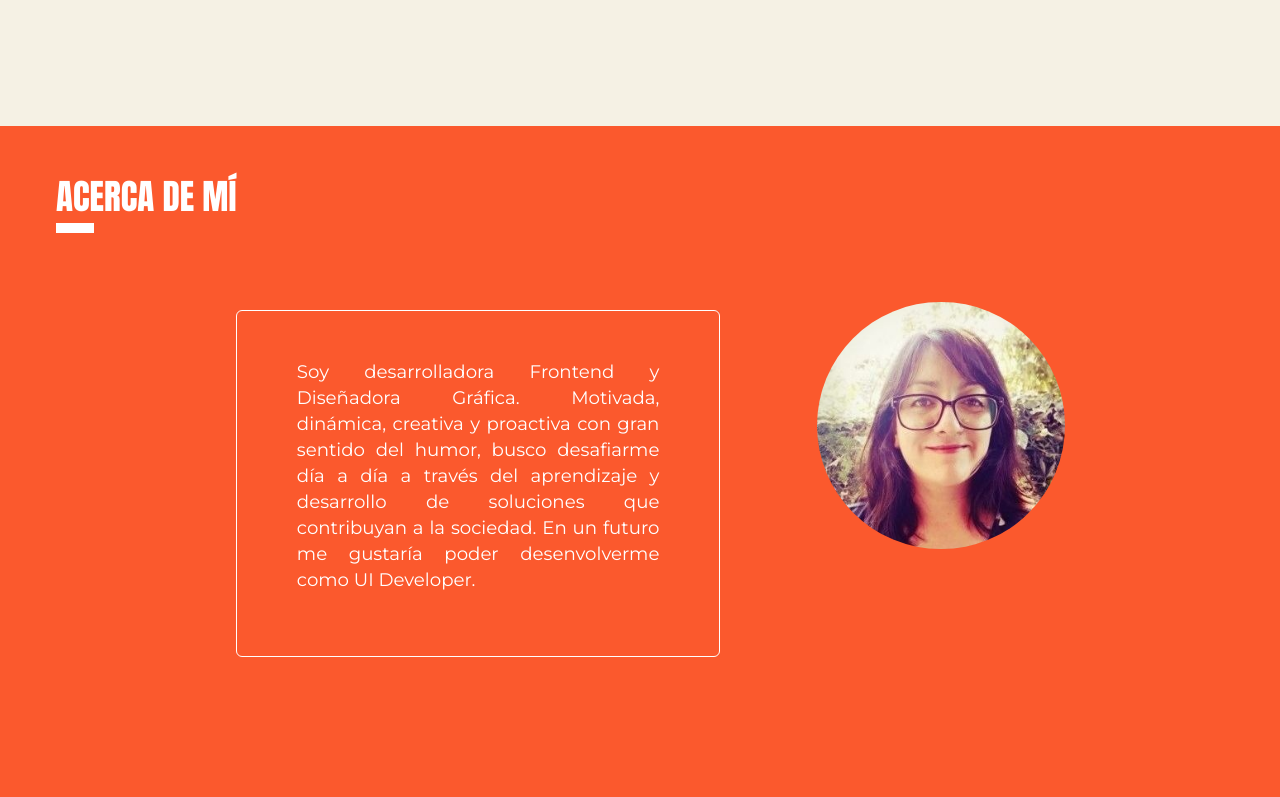
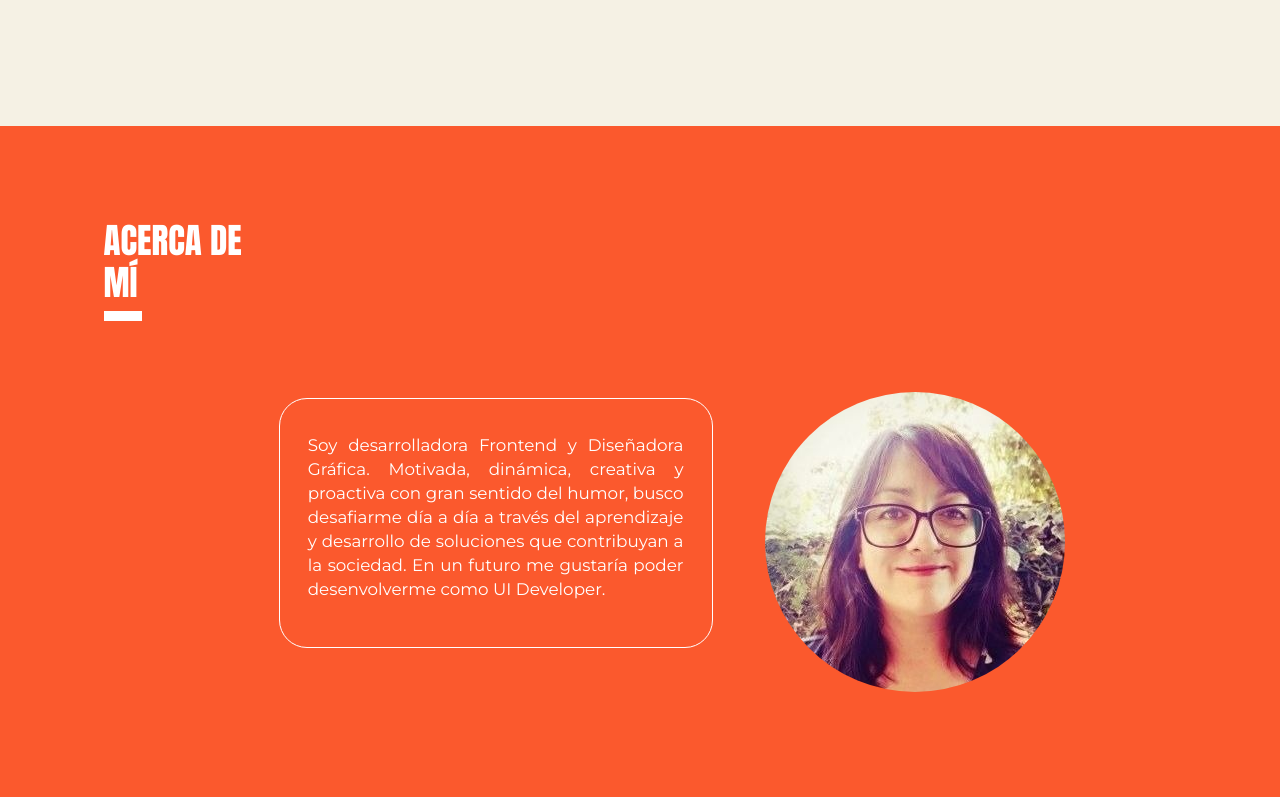
Before and after one commit to adolivaresl/adolivaresl.github.io, a plain HTML site: page index.html in a window 1280 px wide. Shown: the part 823-1620 px from the top of the page. Drawn offline with nearby package versions, Linux system fonts and the light colour scheme.

Commit message:
correccion responsive About Section

```diff
--- a/assets/css/main.css
+++ b/assets/css/main.css
@@ -48,7 +48,7 @@ ul{
 /* Style Work Section */
 #workSections{
   width: 100%;
-  max-height: 100%;
+  max-height: auto;
   background-color: #F5F1E4;
 }
 
@@ -131,22 +131,26 @@ ul{
 /* Style About Section */
 #aboutSections{
   width: 100%;
-  height: 100vh;
+  max-height: auto;
   background-color: #FB592D;
 }
 
 .about {
+  background-attachment: fixed;
   color:#fff;
   font-family: 'Anton', sans-serif;
-  padding-top: 3em;
-  padding-bottom: 3em;
+  padding-top: 6em;
+  padding-bottom: 6.2em;
   text-align: left;
   margin-right:0;
+  display: flex;
+  align-items: center;
 }
 
 .about h4 {
   font-size: 2.5em;
   margin-bottom: 0.2em;
+  line-height: 1.2em;
 }
 
 .about hr {
@@ -158,24 +162,27 @@ ul{
 .rowOfAbout {
   padding-top: 3.5em;
   padding-bottom: 3em;
-  vertical-align: middle !important;
+  align-items: center;
 }
 
 .aboutBox {
   margin-top:2em;
   background-color: #FB592D;
   border: 0.1em solid #fff;
+  padding: 2.5em 2em;
+  border-radius: 2em;
+  margin-left:0.8em;
 }
 
 .aboutBox p {
   font-family: 'Montserrat', sans-serif;
-  font-size: 1.3em;
+  font-size: 1.2em;
   text-align: justify;
 }
 
 .perfilBox {
   background-color: transparent;
-  margin: 0.5em;
+  margin: 0.7em;
   padding: 0.9em;
 }
 /* End Style About Section */
--- a/index.html
+++ b/index.html
@@ -148,7 +148,7 @@
 			<div class="container-fluid">
 				<div class="col-lg-12 col-md-12 col-sm-12 col-xs-12">
 					<div class="row">
-						<div class="col-lg-2 col-md-2 col-sm-2 col-xs-8 col-sm-offset-1 col-xs-offset-1 titleBox">
+						<div class="col-lg-2 col-md-2 col-sm-4 col-xs-8 col-sm-offset-1 col-xs-offset-1 titleBox">
 							<h4>ACERCA DE MÍ</h4>
 							<div class="col-lg-1 col-md-1 col-sm-1 col-sm-offset-8 col-xs-1 col-xs-offset-7 barra">
 								<hr>
@@ -157,16 +157,16 @@
 					</div>
 					<!-- My Description -->
 					<div class="row rowOfAbout">
-						<div class="container-fluid">
-							<div class="col-lg-5 col-md-5 col-sm-6 col-xs-12 col-lg-offset-2 col-md-offset-2">
-								<div class="jumbotron aboutBox">
+						<div class="container">
+							<div class="col-lg-5 col-md-5 col-sm-10 col-xs-12 col-lg-offset-2 col-md-offset-1 col-sm-offset-1">
+								<div class="aboutBox">
 									<p>Soy desarrolladora Frontend y Diseñadora Gráfica. Motivada, dinámica, creativa y proactiva con gran sentido del humor, busco desafiarme día a día a través del aprendizaje y desarrollo de soluciones que contribuyan a la sociedad. En un futuro me gustaría poder desenvolverme como UI Developer.
 									</p>
 								</div>
 							</div>
 							<!-- Perfil -->
 							<div class="col-lg-4 col-md-5 hidden-xs hidden-sm">
-								<div class="jumbotron perfilBox">
+								<div class="perfilBox">
 									<img src="assets/img/perfil_p2-square.jpg" alt="..." class="img-responsive img-circle">
 								</div>
 							</div>
```
